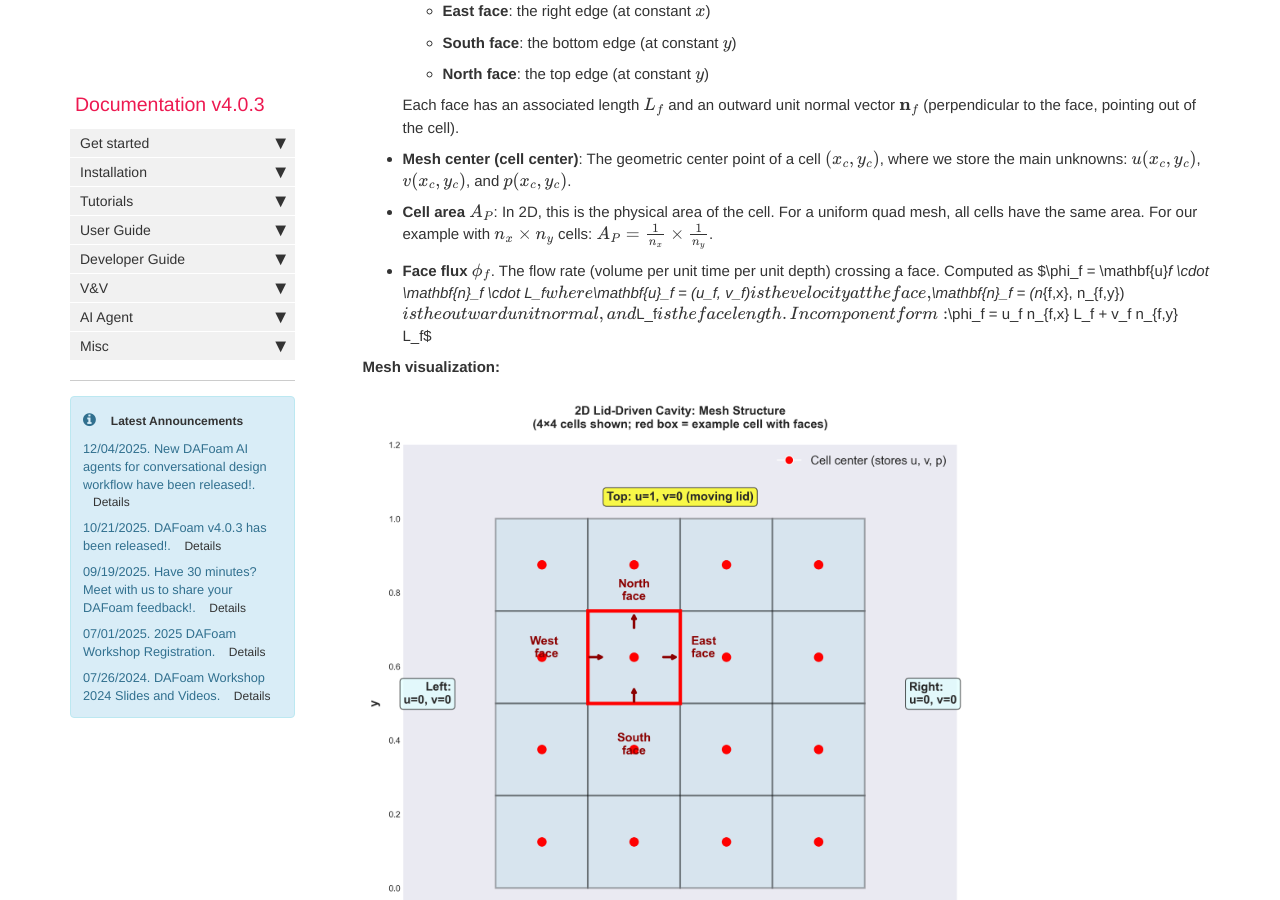
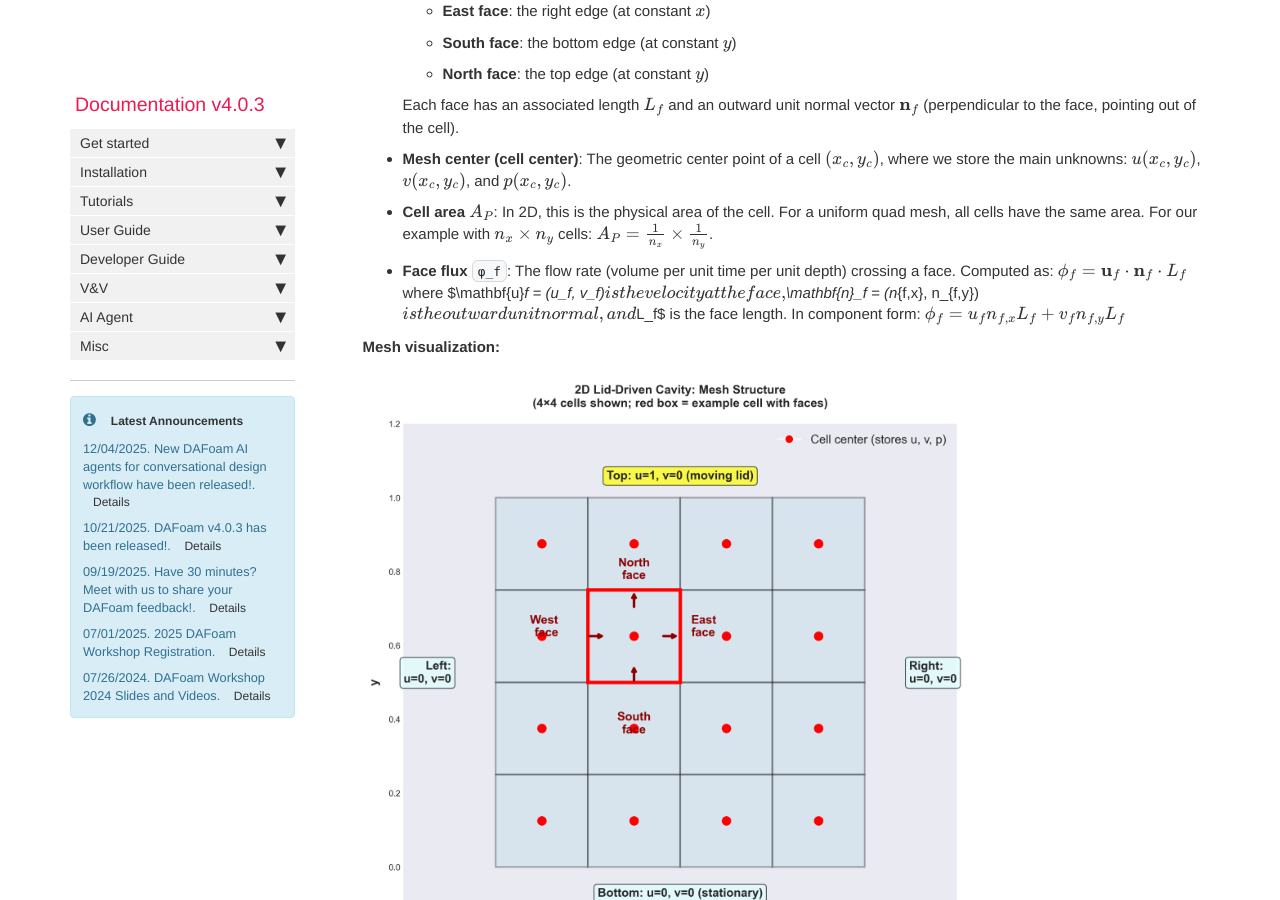
Before and after one commit to DAFoam/DAFoam.github.io, a Jekyll site: the page built from pages/mydoc/mydoc_developer_guide_background_try.md, in a window 1280 px wide and 900 px high, scrolled down 1738 px. Built offline with Jekyll 4.4.1, drawn with Linux system fonts in a browser that asks for light colours; comment, search, counter and statistics services are not loaded; some of the changed text lies outside the part shown.

Commit message:
content update

```diff
--- a/pages/mydoc/mydoc_developer_guide_background_try.md
+++ b/pages/mydoc/mydoc_developer_guide_background_try.md
@@ -72,7 +72,10 @@ A mesh partitions the continuous 2D domain into small cells (control volumes). E
 
 - **Cell area** $A_P$: In 2D, this is the physical area of the cell. For a uniform quad mesh, all cells have the same area. For our example with $n_x \times n_y$ cells: $A_P = \frac{1}{n_x} \times \frac{1}{n_y}$.
 
-- **Face flux** $\phi_f$. The flow rate (volume per unit time per unit depth) crossing a face. Computed as $\phi_f = \mathbf{u}_f \cdot \mathbf{n}_f \cdot L_f$ where $\mathbf{u}_f = (u_f, v_f)$ is the velocity at the face, $\mathbf{n}_f = (n_{f,x}, n_{f,y})$ is the outward unit normal, and $L_f$ is the face length. In component form: $\phi_f = u_f n_{f,x} L_f + v_f n_{f,y} L_f$
+- **Face flux** `φ_f`: The flow rate (volume per unit time per unit depth) crossing a face. Computed as:
+  $$\phi_f = \mathbf{u}_f \cdot \mathbf{n}_f \cdot L_f$$
+  where $\mathbf{u}_f = (u_f, v_f)$ is the velocity at the face, $\mathbf{n}_f = (n_{f,x}, n_{f,y})$ is the outward unit normal, and $L_f$ is the face length. In component form:
+  $$\phi_f = u_f n_{f,x} L_f + v_f n_{f,y} L_f$$
 
 **Mesh visualization:**
 
@@ -258,7 +259,7 @@ runTime++;  // Increments time by deltaT
 <div class="panel panel-default">
 <div class="panel-heading">
 <h4 class="panel-title">
-<a data-toggle="collapse" href="#meshProperties">Common mesh properties and geometry data (click to expand)</a>
+<a data-toggle="collapse" href="#meshProperties">Example of mesh properties and geometry data (click to expand)</a>
 </h4>
 </div>
 <div id="meshProperties" class="panel-collapse collapse">
```
Also changed, not shown: other parts of pages/mydoc/mydoc_developer_guide_background_try.md (+2 -6 lines).
